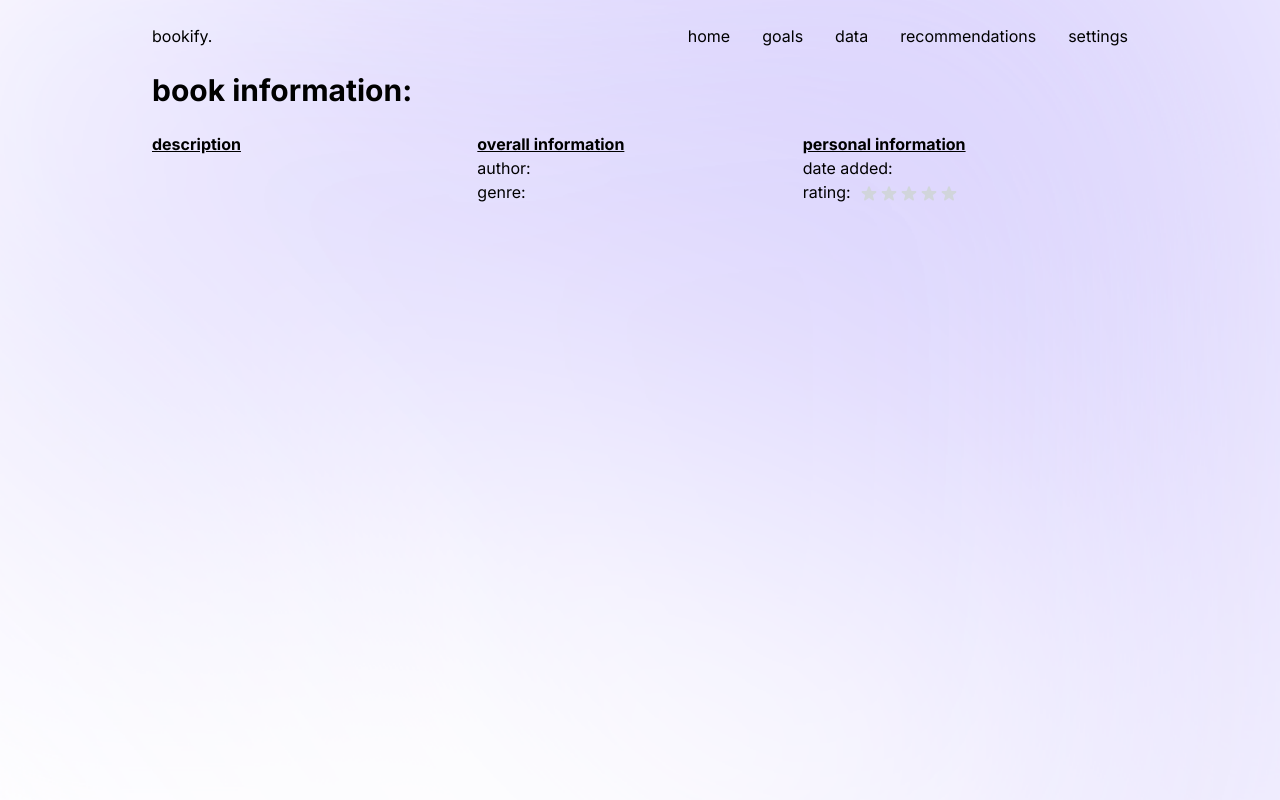
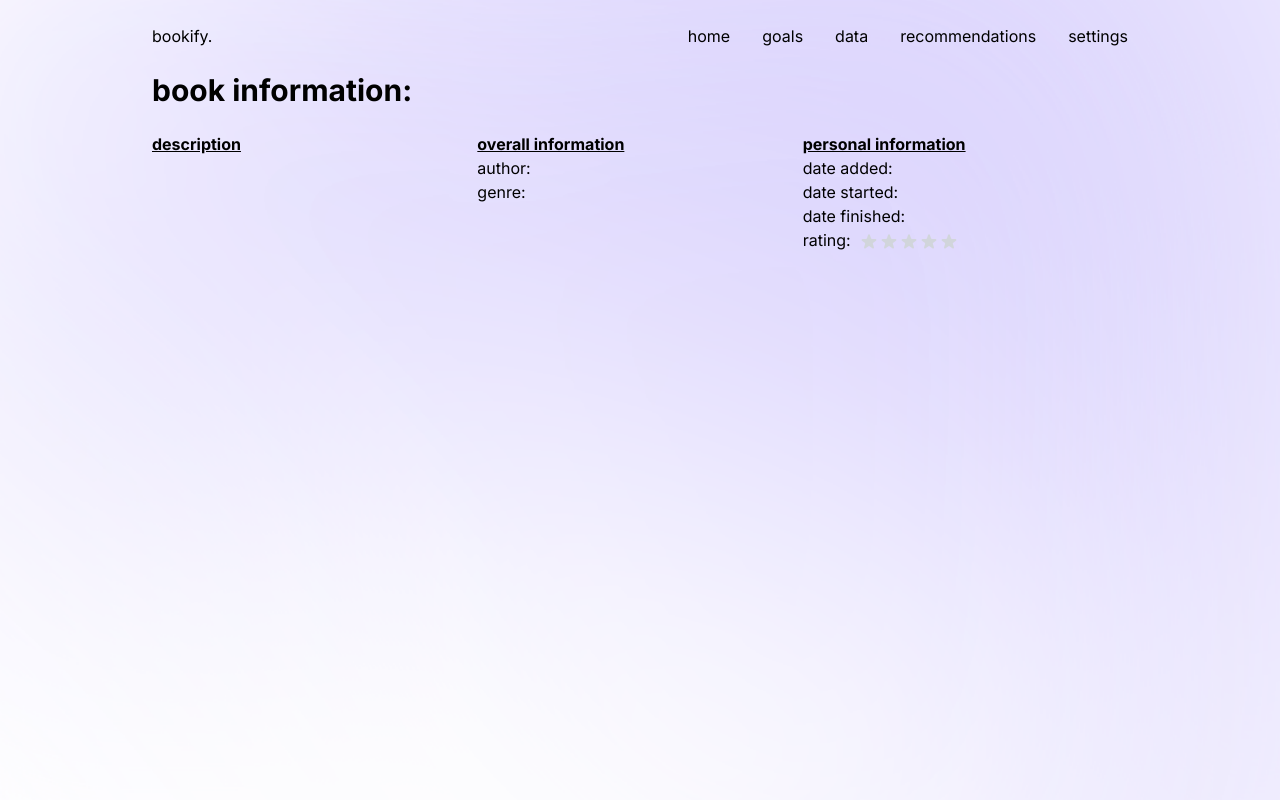
Before and after one commit to wgvozdjak/bookify, a Nuxt app: page /book in a window 1280 px wide. Built offline with nearby package versions, Linux system fonts and the light colour scheme; no server answers.

Commit message:
Add book start and end dates

```diff
--- a/components/goals/Goal.vue
+++ b/components/goals/Goal.vue
@@ -95,6 +95,7 @@ supabase.auth.onAuthStateChange((event, session) => {
 // TODO: currently i make this request for every separate goal
 // would require less requests to somehow get all necessary books in one go and filter later?
 async function getBooksInRange(start_date, end_date) {
+  // TODO: decide whether i want to bound books by date added to site or date when user said they finished the book
   const { data, error } = await supabase
     .from("books_read")
     .select()
--- a/components/home/AddBookPopup.vue
+++ b/components/home/AddBookPopup.vue
@@ -18,6 +18,9 @@
         />
 
         <FormTextareaElement v-model="description" content="description" />
+
+        <FormInputElement v-model="start_date" content="book start date" />
+        <FormInputElement v-model="finish_date" content="book end date" />
 
         <!-- TODO: limit rating to an integer between 1 and 5, inclusive -->
         <!-- TODO: convert book rating to a hover-click 5-star input -->
@@ -55,6 +58,8 @@ const author = ref("");
 const rating = ref("");
 const genre = ref("");
 const description = ref("");
+const start_date = ref("");
+const finish_date = ref("");
 const emit = defineEmits(["bookAdded"]);
 
 async function insertToBooks() {
@@ -77,6 +82,10 @@ async function insertToReadBooks(added_book_id) {
   try {
     const date = new Date();
     const date_isostring = date.toISOString();
+
+    const start_date_obj = new Date(start_date.value);
+    const finish_date_obj = new Date(finish_date.value);
+
     const { data, error } = await supabase
       .from("books_read")
       .insert({
@@ -85,6 +94,8 @@ async function insertToReadBooks(added_book_id) {
         rating: rating.value,
         date: date_isostring,
         description: description.value,
+        start_date: start_date_obj,
+        finish_date: finish_date_obj,
       })
       .select();
     return data;
@@ -102,7 +113,6 @@ async function addTitle() {
     const added_book_id = book_data[0].book_id;
     const insertToReadBooksPromise = insertToReadBooks(added_book_id);
     insertToReadBooksPromise.then((read_book_data) => {
-      console.log(read_book_data[0]);
       emit("bookAdded", book_data[0], read_book_data[0]);
     });
   });
--- a/pages/book.vue
+++ b/pages/book.vue
@@ -20,6 +20,8 @@
           <h2 class="font-bold underline">personal information</h2>
 
           <p>date added: {{ book_data.date }}</p>
+          <p>date started: {{ book_data.start_date }}</p>
+          <p>date finished: {{ book_data.finish_date }}</p>
           <div>
             <p class="mr-2 inline">rating:</p>
             <div class="inline">
@@ -102,6 +104,8 @@ async function getBookData() {
         book_data.value["rating"] = specificData[0].rating;
         book_data.value["date"] = specificData[0].date;
         book_data.value["description"] = specificData[0].description;
+        book_data.value["start_date"] = specificData[0].start_date;
+        book_data.value["finish_date"] = specificData[0].finish_date;
 
         getGeneralData(book_id).then((generalData) => {
           book_data.value["title"] = generalData[0].title;
```
